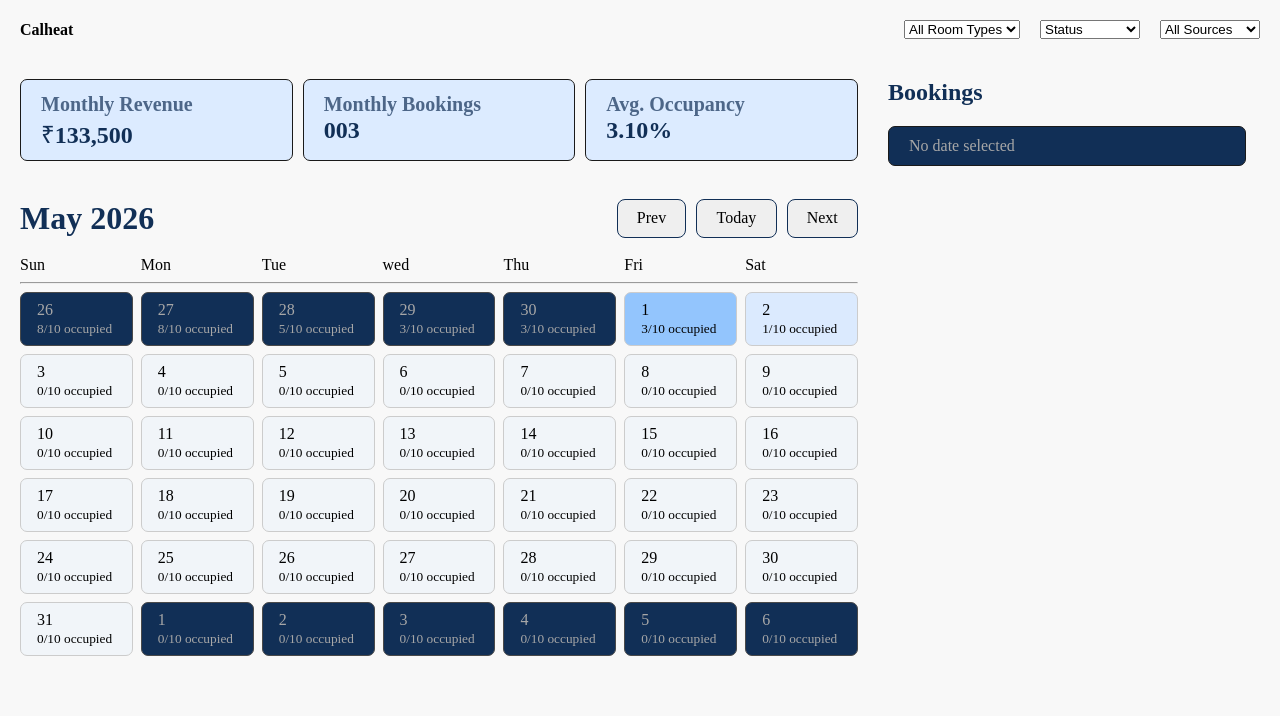
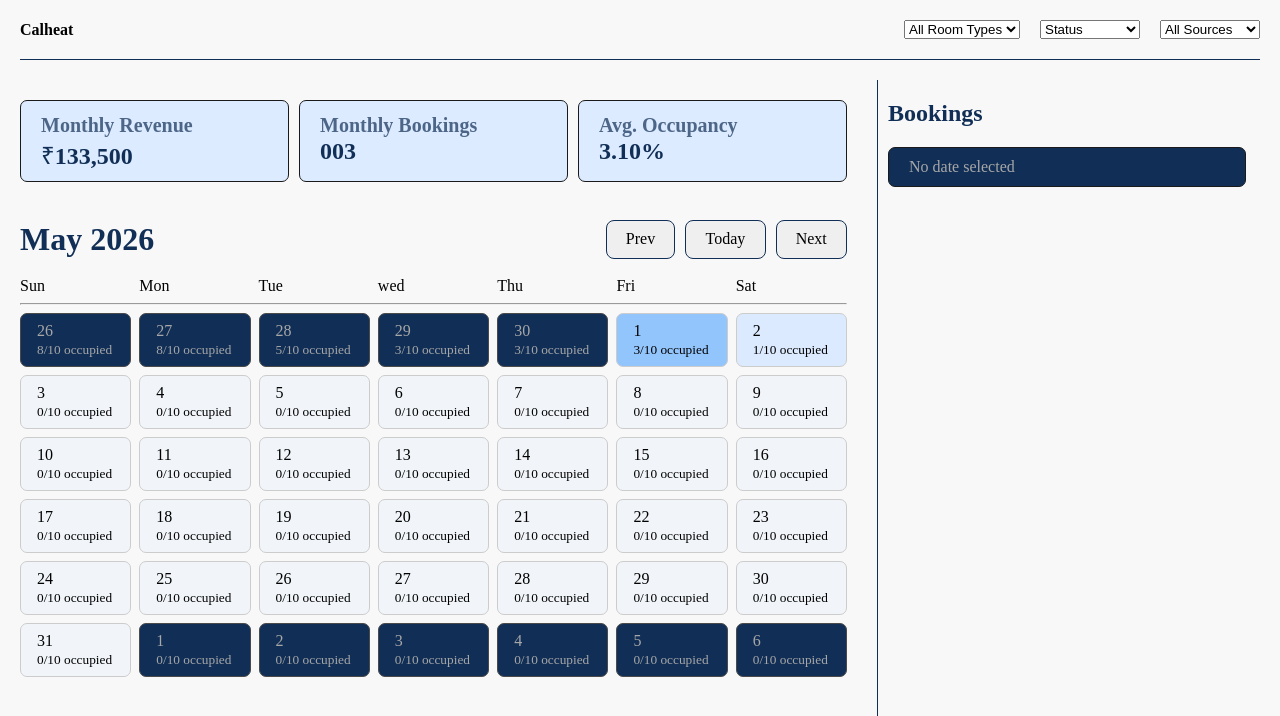
Before and after one commit to Loveson1/calheat, a React (Vite) app: page / in a window 1280 px wide. Shown: the top 716 px of the page. Built offline with nearby package versions, Linux system fonts and the light colour scheme.

Commit message:
feat: added ui styles

```diff
--- a/src/index.css
+++ b/src/index.css
@@ -128,10 +128,15 @@ button:hover {
 
 .mb {
   margin-bottom: 20px;
+  padding-bottom: 20px;
+  border-bottom: rgb(17, 47, 86) 1px solid;
+
 }
 
 .side-panel-scroll {
   height: 100%;
   overflow-y: scroll;
   width: 30%;
+  border-left: rgb(17, 47, 86) 1px solid;
+  padding-left: 10px;
 }
```
